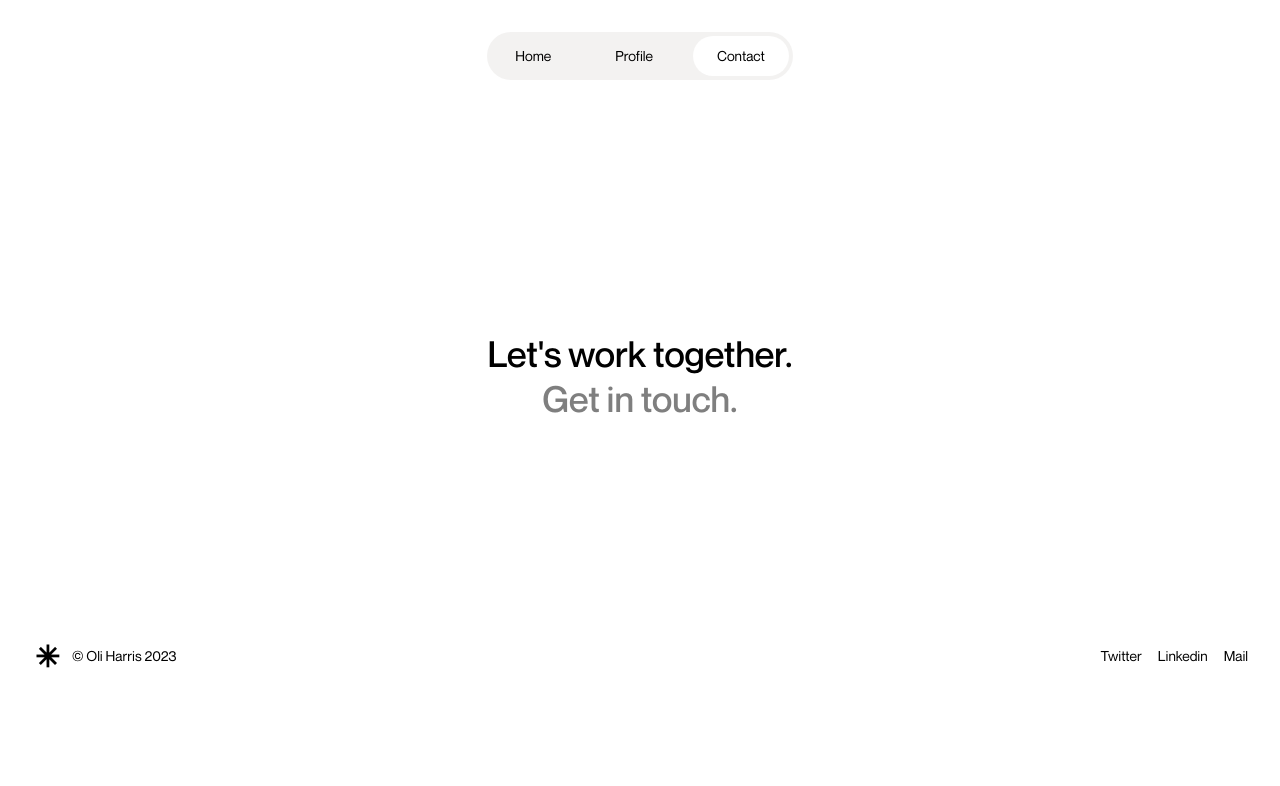
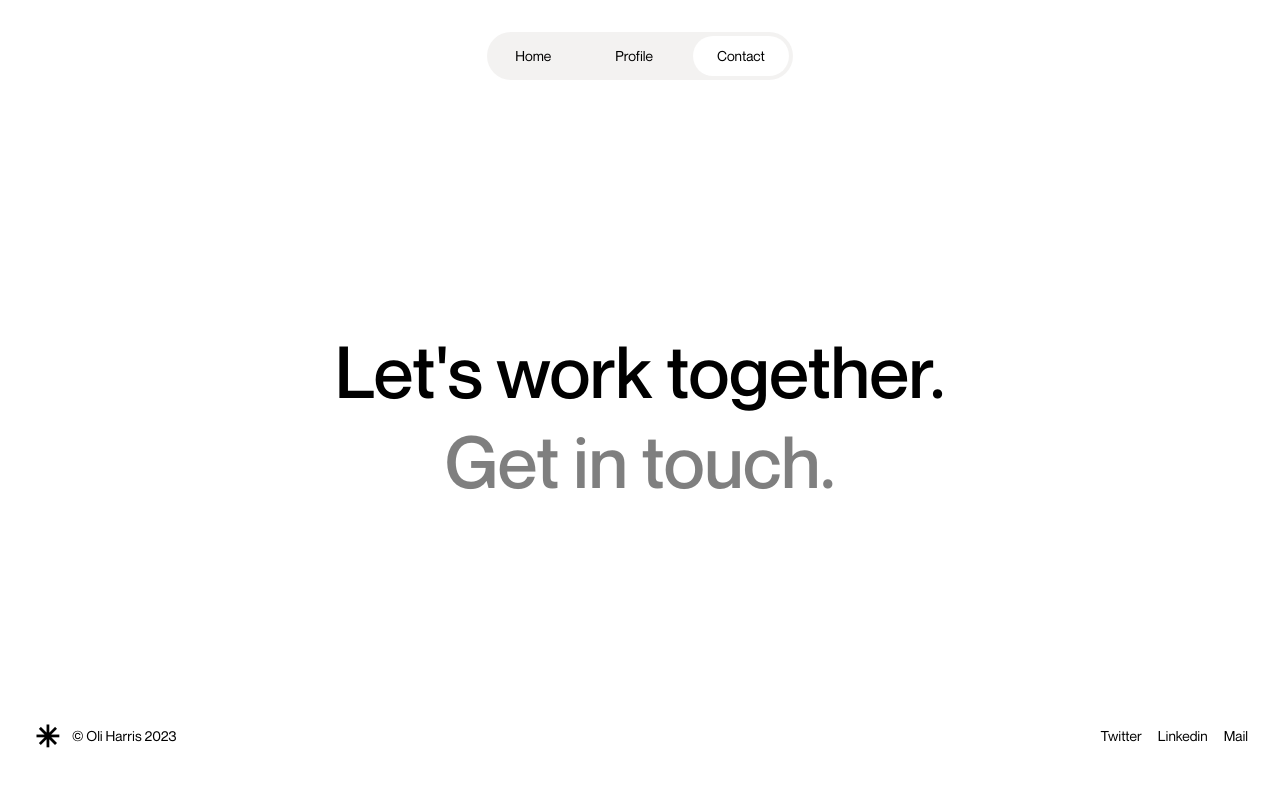
Before and after one commit to vitorpythonico/frontendpractice-solutions, a Next.js app in the folder oh.studio/: page /contact in a window 1280 px wide. Shown: the top 786 px of the page. Built offline with nearby package versions, Linux system fonts and the light colour scheme.

Commit message:
feat(oh.studio/contact): add responsive version

```diff
--- a/oh.studio/app/(routes)/contact/page.js
+++ b/oh.studio/app/(routes)/contact/page.js
@@ -7,8 +7,8 @@ export const metadata = {
 
 export default function Contact() {
 	return (
-		<main className="h-[80vh] flex items-center font-sans mx-5 pt-28">
-			<h1 className="w-full text-center text-4xl leading-tight font-medium">
+		<main className="h-[80vh] flex items-center font-sans mx-5 pt-28 md:h-[90vh]">
+			<h1 className="w-full text-center text-4xl leading-tight font-medium md:text-5xl lg:text-7xl lg:leading-tight">
 				<span className="block">Let's work together.</span>
 				<span className="text-neutral"><Link href="mailto:oli@oh.studio">Get in touch.</Link></span>
 			</h1>
```
